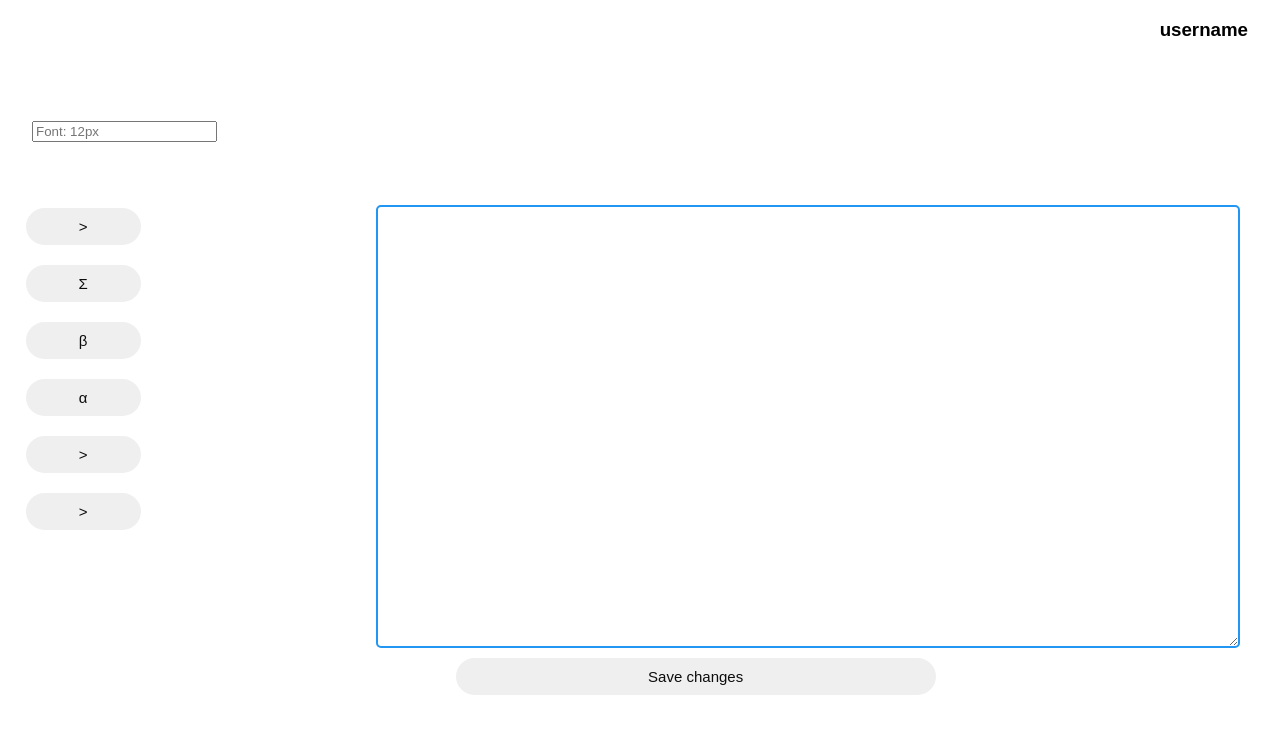
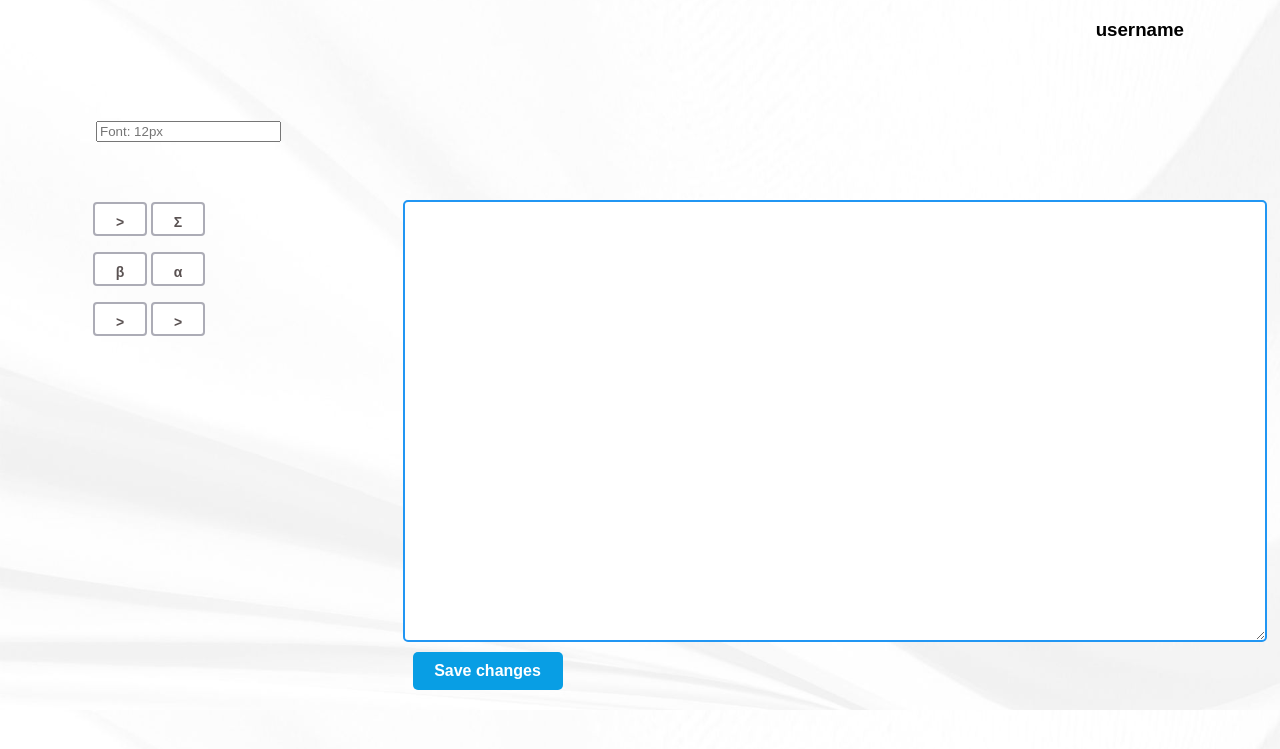
Before and after one commit to EarliestHippo27/note-ninja, a Flask app: template NoteNinjabackend/templates/edit.html in a window 1280 px wide. Shown: the top 749 px of the page. Run offline with Flask 3, Linux system fonts and the light colour scheme; the template is opened without the code that fills it: values that come from a table or form of the project are taken from there, others are empty.

Commit message:
edited editor css

```diff
--- a/NoteNinjabackend/templates/edit.html
+++ b/NoteNinjabackend/templates/edit.html
@@ -5,7 +5,7 @@
     <meta name="viewport" content="width=device-width, initial-scale=1.0">
     <title>Ninja Editor</title>
     <link href="{{ url_for('static',filename='styles/styles.css') }}" rel="stylesheet">
-<body class>
+<body background="{{ url_for('static',filename='resources/background.jpg') }}" style="width: 90%; align-items: center; margin-left: 5%;">
     <div>
         <h3 style="text-align: right; padding-right: 32px;">{{user.username}}</h1>
     </div>
@@ -18,19 +18,19 @@
     <br>
 
     <div class="symbol-array">
-        <button onclick="appendMath('>');" name="greater-than-button" symbol value=">" type="submit"> &gt; </button>
-        <button onclick="appendMath('Σ');" name="greater-than-button" symbol value="Σ" type="submit"> Σ </button>
-        <button onclick="appendMath('β');" name="greater-than-button" symbol value="β" type="submit"> β </button>
-        <button onclick="appendMath('α');" name="greater-than-button" symbol value="α" type="submit"> α </button>
-        <button onclick="appendMath('>');" name="greater-than-button" symbol value=">" type="submit"> &gt; </button>
-        <button onclick="appendMath('>');" name="greater-than-button" symbol value=">" type="submit"> &gt; </button>
+        <button class="btn" onclick="appendMath('>');" name="greater-than-button" symbol value=">" type="submit"> &gt; </button>
+        <button class="btn" onclick="appendMath('Σ');" name="greater-than-button" symbol value="Σ" type="submit"> Σ </button>
+        <button class="btn" onclick="appendMath('β');" name="greater-than-button" symbol value="β" type="submit"> β </button>
+        <button class="btn" onclick="appendMath('α');" name="greater-than-button" symbol value="α" type="submit"> α </button>
+        <button class="btn" onclick="appendMath('>');" name="greater-than-button" symbol value=">" type="submit"> &gt; </button>
+        <button class="btn" onclick="appendMath('>');" name="greater-than-button" symbol value=">" type="submit"> &gt; </button>
     </div>
 
     <form action = "" method="post" class="container">
         <input style="display: none;" name="docID" value="{{query}}">
         <!-- vscode-html-ignore-next -->
         <textarea class="edit-box" name="edit-box" id="edit-box" cols="30" rows="10">{{write}}</textarea>
-        <button name="submit-button" type="submit" value="save" style="align-self: center;">Save changes</button>
+        <button class="savebtn" name="submit-button" type="submit" value="save">Save changes</button>
     </form>
 
 </body>
```
Also changed, not shown: NoteNinjabackend/static/styles/styles.css (line endings or trailing spaces), instance/database.db.
